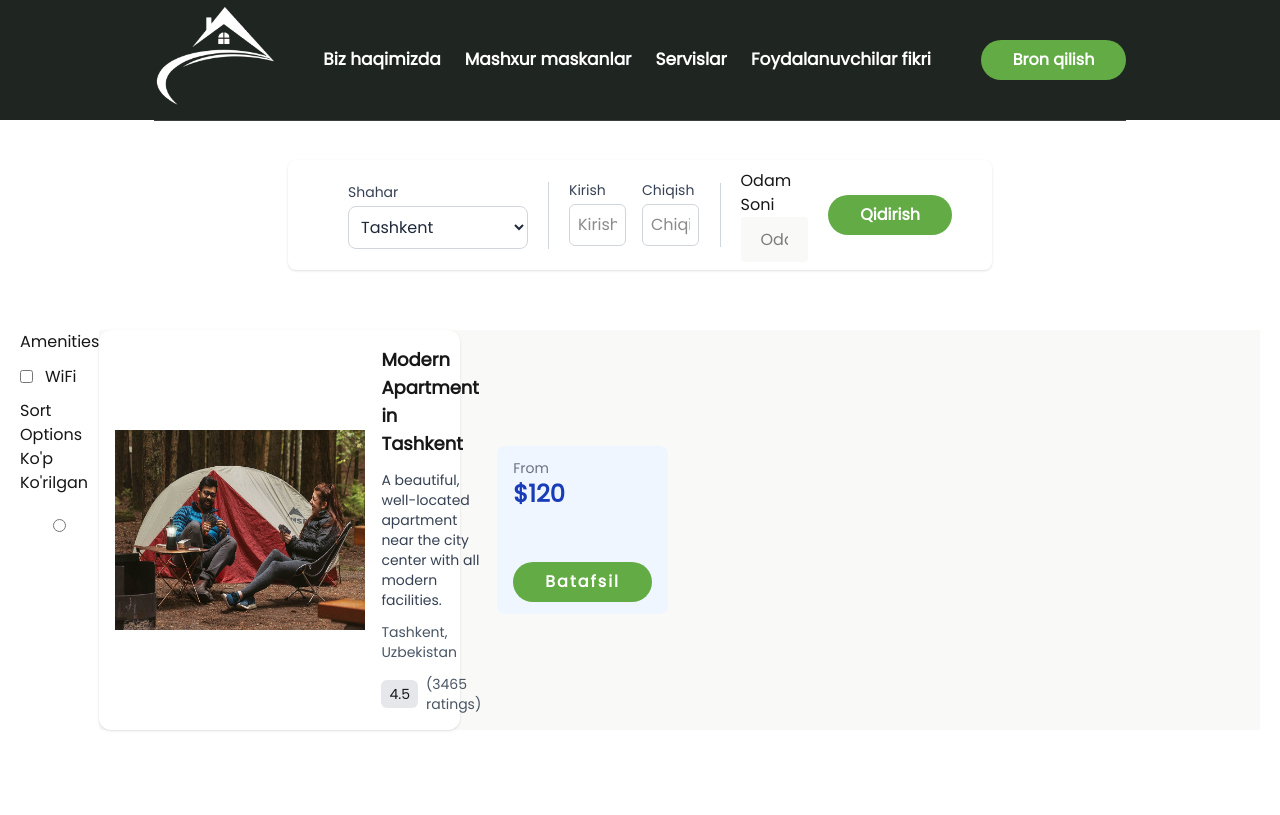
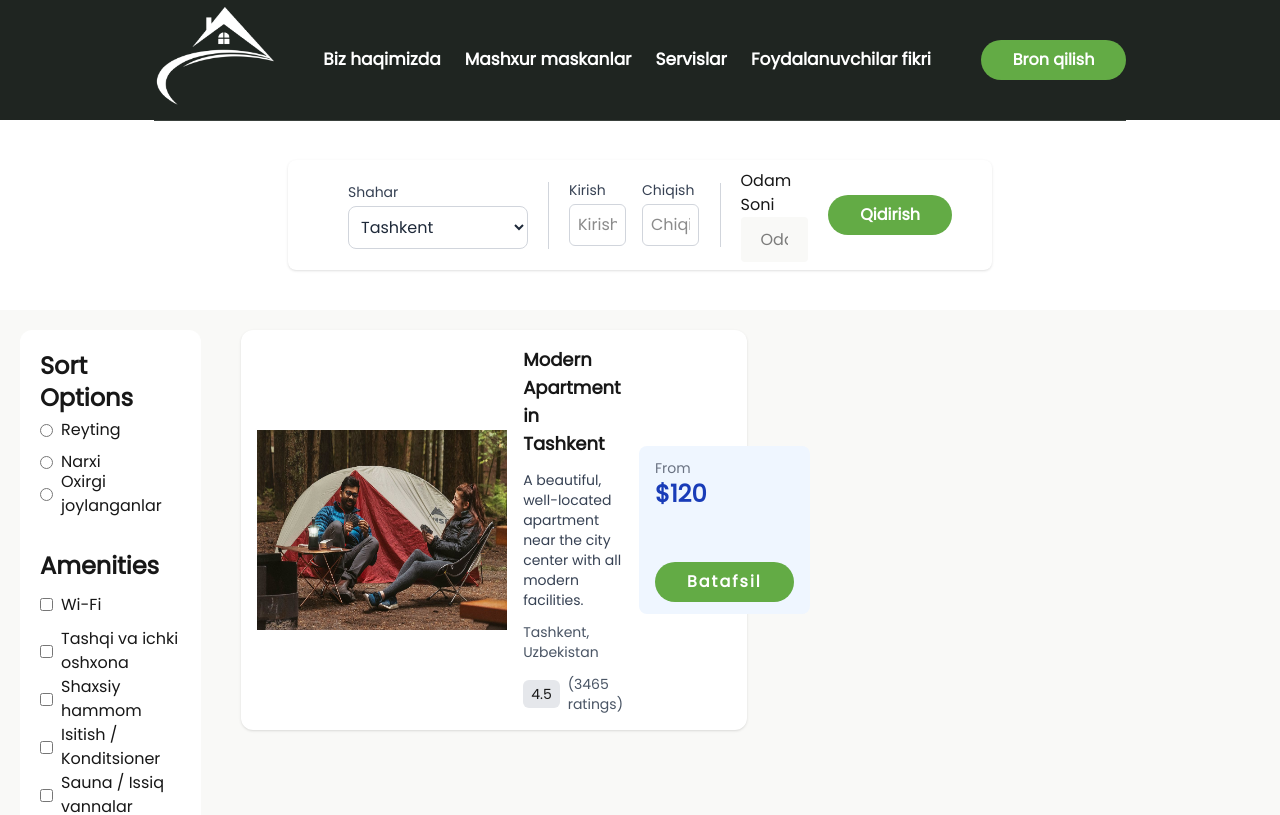
Before and after one commit to lupheron/Zenly, a Next.js app: page /posts in a window 1280 px wide. Shown: the top 815 px of the page. Built offline with nearby package versions, Linux system fonts and the light colour scheme.

Commit message:
Features section UI is ready

```diff
--- a/src/app/filters/amenities/Amenities.tsx
+++ b/src/app/filters/amenities/Amenities.tsx
@@ -2,18 +2,35 @@ import InputDefault from '@/src/components/FormElements/Input/InputDefault'
 import LabelDefault from '@/src/components/FormElements/label/LabelDefault'
 import React from 'react'
 
+const amenities = [
+    { value: 'wifi', label: 'Wi-Fi' },
+    { value: 'kitchen', label: 'Tashqi va ichki oshxona' },
+    { value: 'bathroom', label: 'Shaxsiy hammom' },
+    { value: 'climate', label: 'Isitish / Konditsioner' },
+    { value: 'spa', label: 'Sauna / Issiq vannalar' },
+    { value: 'bbq', label: 'Mangal / Kamin' },
+    { value: 'parking', label: 'Avtoturargoh' },
+    { value: 'pool', label: 'Suzish havzasi' },
+]
+
 const Amenities = () => {
-    const onChange = () => {
-        console.log("Hello world")
+    const onChange = (value: string) => {
+        console.log("Selected amenity:", value)
     }
+
     return (
-        <div className='flex items-center gap-3'>
-            <InputDefault
-                type='checkbox'
-                name='amenity'
-                onChange={() => onChange}
-            />
-            <LabelDefault label='WiFi' htmlFor='checkbox' />
+        <div className='flex flex-wrap'>
+            {amenities.map((item) => (
+                <div key={item.value} className='flex items-center gap-2'>
+                    <InputDefault
+                        type='checkbox'
+                        name='amenity'
+                        id={item.value}
+                        onChange={() => onChange(item.value)}
+                    />
+                    <LabelDefault label={item.label} htmlFor={item.value} />
+                </div>
+            ))}
         </div>
     )
 }
--- a/src/app/filters/page.tsx
+++ b/src/app/filters/page.tsx
@@ -4,11 +4,15 @@ import SortOptions from './sort/SortOptions'
 
 const Filter = () => {
     return (
-        <div className=''>
-            <h2>Amenities</h2>
-            <Amenities />
-            <h2>Sort Options</h2>
-            <SortOptions />
+        <div className='flex flex-col gap-10 bg-white rounded-xl w-[15%] p-5'>
+            <div>
+                <h2 className='text-2xl font-semibold'>Sort Options</h2>
+                <SortOptions />
+            </div>
+            <div>
+                <h2 className='text-2xl font-semibold'>Amenities</h2>
+                <Amenities />
+            </div>
         </div>
     )
 }
--- a/src/app/filters/sort/SortOptions.tsx
+++ b/src/app/filters/sort/SortOptions.tsx
@@ -2,14 +2,30 @@ import InputDefault from '@/src/components/FormElements/Input/InputDefault'
 import LabelDefault from '@/src/components/FormElements/label/LabelDefault'
 import React from 'react'
 
+const sortOptions = [
+    { value: 'rating', label: 'Reyting' },
+    { value: 'price', label: 'Narxi' },
+    { value: 'date', label: 'Oxirgi joylanganlar' }
+]
+
 const SortOptions = () => {
-    const onChange = () => {
-        console.log("Hello World")
+    const onChange = (value: string) => {
+        console.log("Selected sort:", value)
     }
+
     return (
-        <div className='flex flex-col items-center gap-2'>
-            <LabelDefault label="Ko'p Ko'rilgan" htmlFor='checkbox' />
-            <InputDefault type='radio' name='sort' onChange={() => onChange} />
+        <div className='flex flex-col justify-center'>
+            {sortOptions.map((option) => (
+                <div key={option.value} className="flex items-center gap-2 h-8">
+                    <InputDefault
+                        type='radio'
+                        name='sort'
+                        id={option.value}
+                        onChange={() => onChange(option.value)}
+                    />
+                    <LabelDefault label={option.label} htmlFor={option.value} />
+                </div>
+            ))}
         </div>
     )
 }
--- a/src/app/posts/page.tsx
+++ b/src/app/posts/page.tsx
@@ -10,7 +10,7 @@ const PostsSection = () => {
         <div>
             <NavbarSection />
             <SearchPosts />
-            <div className='flex justify-between p-5 mt-10'>
+            <div className='flex justify-between items-start gap-10 p-5 mt-10 bg-light-gray'>
                 <Filter />
                 <PostsContainer />
             </div>
--- a/src/app/posts/postscontainer/page.tsx
+++ b/src/app/posts/postscontainer/page.tsx
@@ -3,8 +3,7 @@ import React from 'react'
 
 const PostsContainer = () => {
     return (
-        <div className='grid grid-cols-3 gap-10 bg-light-gray'>
-            <div>
+        <div className='grid grid-cols-2 gap-2 w-[85%]'>
                 <PostsCart
                     src="/intro/intro1.jpg" // Replace with your backend image URL
                     title="Modern Apartment in Tashkent"
@@ -16,7 +15,6 @@ const PostsContainer = () => {
                     onClick={() => { }}
                     customClasses=''
                 />
-            </div>
         </div>
     )
 }
--- a/src/components/Cart/PostsCart.tsx
+++ b/src/components/Cart/PostsCart.tsx
@@ -16,7 +16,7 @@ interface PostsCartProps {
 
 const PostsCart: React.FC<PostsCartProps> = ({ src, title, about, location, rating, rateNumber, price, onClick, customClasses = '' }) => {
     return (
-        <div className={`flex items-center justify-between bg-white rounded-xl shadow p-4 w-full ${customClasses}`}>
+        <div className={`flex items-center justify-between bg-white rounded-xl shadow p-4 ${customClasses}`}>
             <Image
                 width={250}
                 height={350}
```
